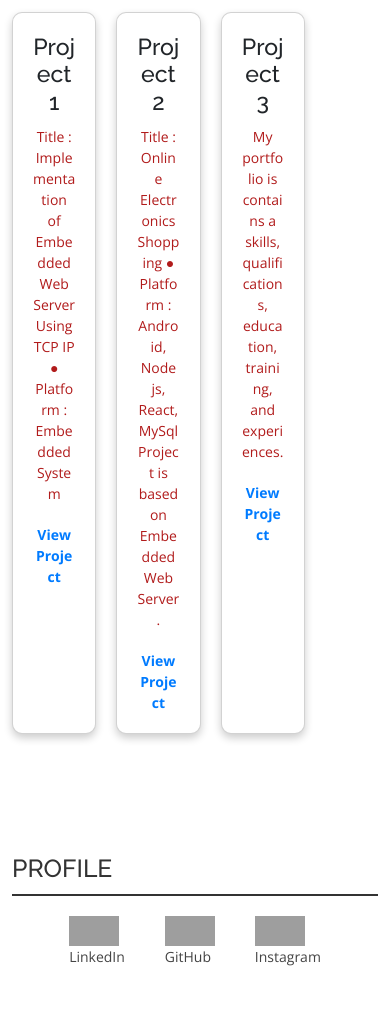
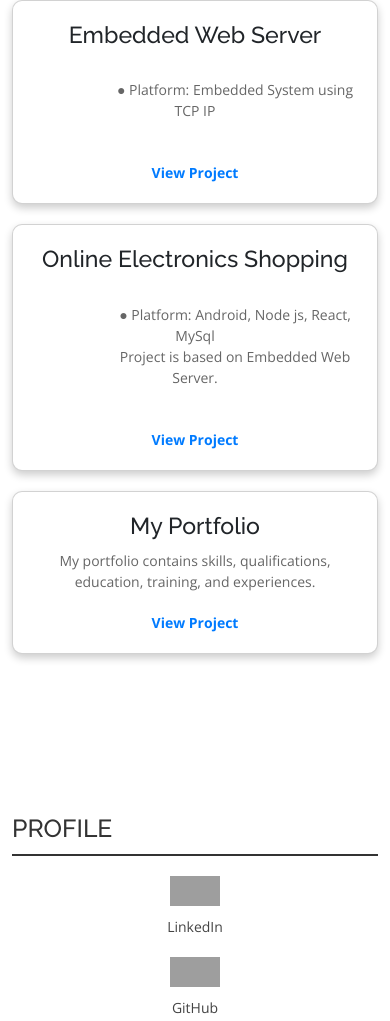
Before and after one commit to bhagyashree-garakate/myPortfolio, a plain HTML site: page index.html in a window 390 px wide. Shown: the part 2908-3929 px from the top of the page. Drawn offline with nearby package versions, Linux system fonts and the light colour scheme; grey boxes are pictures that could not be loaded.

Commit message:
project responsive card

```diff
--- a/index.html
+++ b/index.html
@@ -170,11 +170,8 @@ h2 {
 
 .projects {
             display: grid;
-            grid-template-columns: repeat(3, 1fr);
+            grid-template-columns: repeat(auto-fit, minmax(250px, 1fr));
             gap: 20px;
-            width: 80%;
-            max-width: 1200px;
-            margin-top: 20px;
         }
         .card {
             background: white;
@@ -188,8 +185,9 @@ h2 {
             margin-bottom: 10px;
         }
         .card p {
-            color: #b11b1b;
+            color: #666;
             margin-bottom: 20px;
+            white-space: pre-wrap; /* Preserve whitespace */
         }
         .card a {
             text-decoration: none;
@@ -198,6 +196,40 @@ h2 {
         }
         .card a:hover {
             text-decoration: underline;
+        }
+        .profile-section {
+            text-align: center;
+            margin-top: 40px;
+        }
+        .icons {
+            display: flex;
+            justify-content: center;
+            flex-wrap: wrap;
+            gap: 20px;
+        }
+        .icons a {
+            display: flex;
+            flex-direction: column;
+            align-items: center;
+            text-decoration: none;
+            color: #333;
+        }
+        .icons img {
+            width: 40px;
+            height: 40px;
+        }
+        .icons p {
+            margin: 10px 0 0 0;
+        }
+
+        @media (max-width: 768px) {
+            .projects {
+                grid-template-columns: 1fr;
+            }
+          }
+            .icons {
+                flex-direction: column;
+                align-items: center;
             }
 
 .profile {
@@ -464,34 +496,33 @@ textarea {
           <h1>My Projects</h1>
           <div class="projects">
               <div class="card">
-                <h3>Project 1</h3>
-                <p>Title : Implementation of Embedded Web Server Using TCP IP
-                  ● Platform : Embedded System
+                  <h3>Embedded Web Server</h3>
+                  <p>
+                      ● Platform: Embedded System using TCP IP
                   </p>
                   <a href="https://github.com/your-username/project1" target="_blank">View Project</a>
               </div>
               <div class="card">
-                <h3>Project 2</h3>
-                <p>Title : Online Electronics Shopping
-                  ● Platform : Android, Node js, React,MySql
+                  <h3>Online Electronics Shopping</h3>
+                  <p>
+                      ● Platform: Android, Node js, React, MySql
                       Project is based on Embedded Web Server.
                   </p>
                   <a href="https://github.com/PG-DMC-PROJECT-ESHOPPY/online-electronic-shopping.git" target="_blank">View Project</a>
               </div>
               <div class="card">
-                <h3>Project 3</h3>
-                <p>My portfolio is contains a skills, qualifications, education, training, and experiences.</p>
-                <a href="https://github.com/bhagyashree-garakate/myPortfolio "target="_blank">View Project</a>
+                  <h3>My Portfolio</h3>
+                  <p>My portfolio contains skills, qualifications, education, training, and experiences.</p>
+                  <a href="https://github.com/bhagyashree-garakate/myPortfolio" target="_blank">View Project</a>
               </div>
           </div>
       </div>
   </section>
-    <!--Profile-->
+
   <section id="profile">
       <div class="container">
           <div class="profile-section">
               <h2>PROFILE</h2>
-          <!-- <div class="profile"> -->
               <div class="icons">
                   <a href="https://www.linkedin.com" target="_blank">
                       <img src="https://upload.wikimedia.org/wikipedia/commons/0/01/LinkedIn_Logo.svg" alt="LinkedIn">
@@ -505,8 +536,6 @@ textarea {
                       <img src="https://upload.wikimedia.org/wikipedia/commons/a/a5/Instagram_icon.png" alt="Instagram">
                       <p>Instagram</p>
                   </a>
-            </div>
-        </div>
               </div>
           </div>
       </div>
```
Lines whose indentation alone changed are shown as unchanged.
